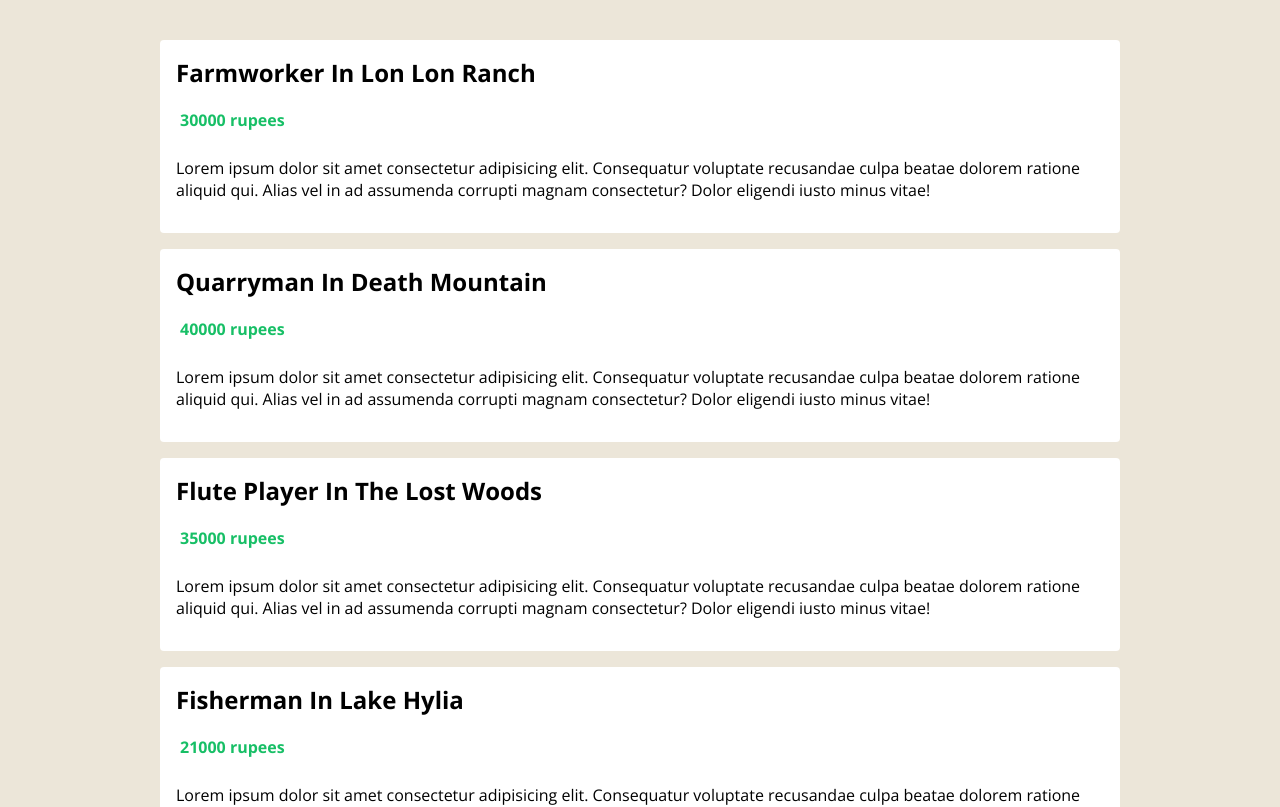
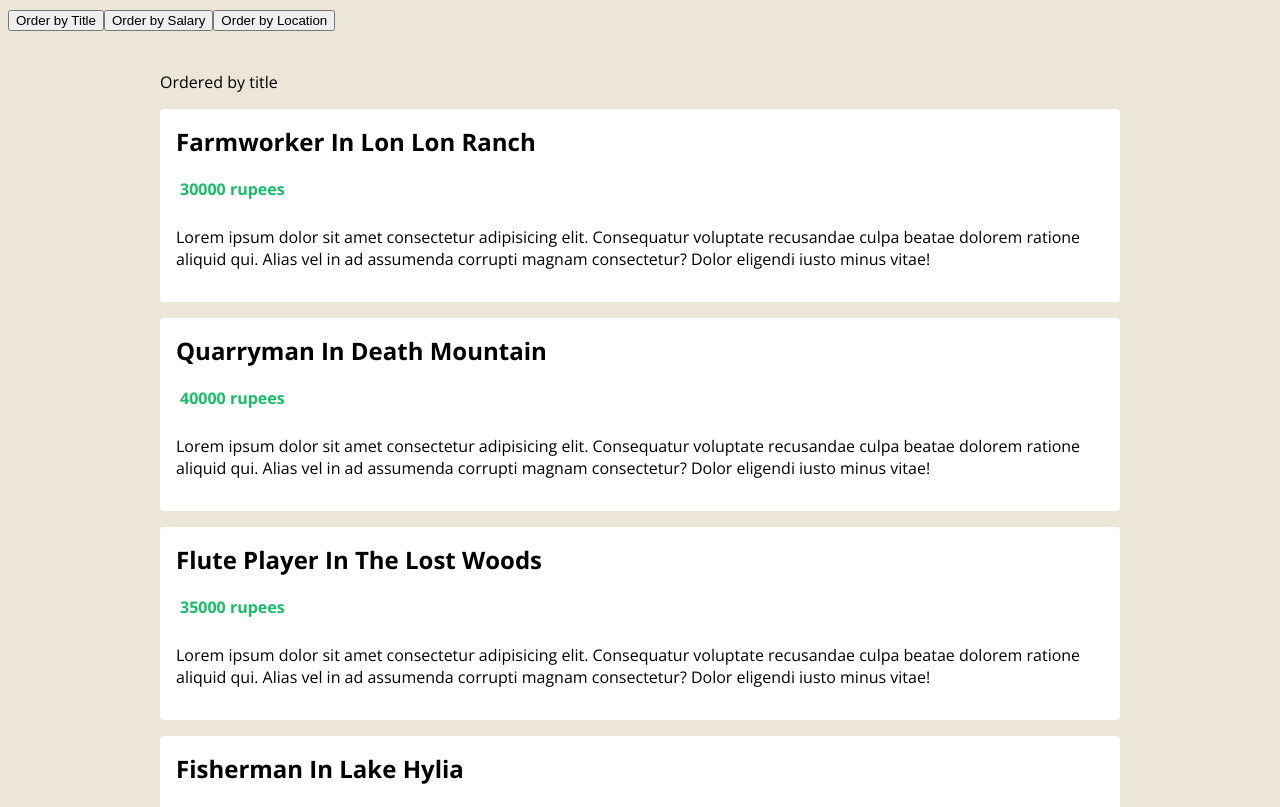
Before and after one commit to mattyricks/ts-vue3-hyrule-jobs, a Vue app: page / in a window 1280 px wide. Shown: the top 807 px of the page. Built offline with nearby package versions, Linux system fonts and the light colour scheme.

Commit message:
creates OrderTerm type to implement a dynamic adjustment between the properties of the Job type at click of a button in the HTML

```diff
--- a/src/App.vue
+++ b/src/App.vue
@@ -1,11 +1,17 @@
 <template>
-  <div class="app"><JobList :jobs="jobs" /></div>
+  <div class="app">
+    <button @click="handleClick('title')">Order by Title</button>
+    <button @click="handleClick('salary')">Order by Salary</button>
+    <button @click="handleClick('location')">Order by Location</button>
+    <JobList :jobs="jobs" :order="order" />
+  </div>
 </template>
 
 <script lang="ts">
 import { defineComponent, ref } from "vue";
+import JobList from "./components/JobList.vue";
 import Job from "./types/Job";
-import JobList from "./components/JobList.vue";
+import OrderTerm from "./types/OrderTerm";
 
 export default defineComponent({
   name: "App",
@@ -39,8 +45,16 @@
       },
     ]);
 
+    const order = ref<OrderTerm>("title");
+
+    const handleClick = (term: OrderTerm) => {
+      order.value = term;
+    };
+
     return {
       jobs,
+      handleClick,
+      order,
     };
   },
 });
--- a/src/components/JobList.vue
+++ b/src/components/JobList.vue
@@ -1,5 +1,6 @@
 <template>
   <div class="job-list">
+    <p>Ordered by {{ order }}</p>
     <ul>
       <li v-for="job in jobs" :key="job.id">
         <h2>{{ job.title }} in {{ job.location }}</h2>
@@ -24,12 +25,17 @@
 <script lang="ts">
 import { defineComponent, PropType } from "vue";
 import Job from "@/types/Job";
+import OrderTerm from "@/types/OrderTerm";
 
 export default defineComponent({
   props: {
     jobs: {
       required: true,
       type: Array as PropType<Job[]>,
+    },
+    order: {
+      required: true,
+      type: String as PropType<OrderTerm>,
     },
   },
 });
--- /dev/null
+++ b/src/types/OrderTerm.ts
@@ -0,0 +1,3 @@
+type OrderTerm = 'location' | 'title' | 'salary'
+
+export default OrderTerm
```
